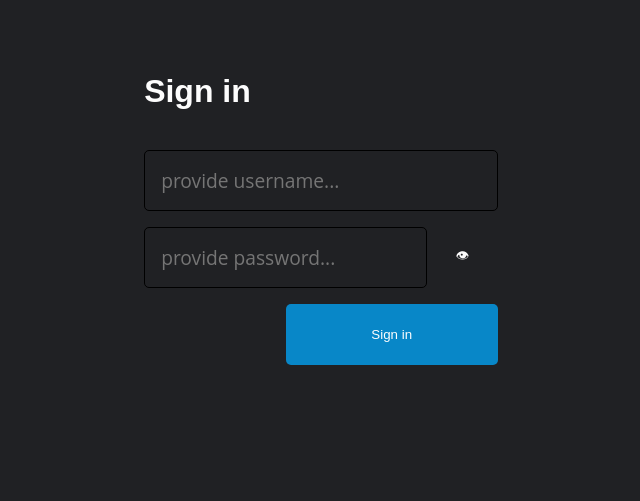
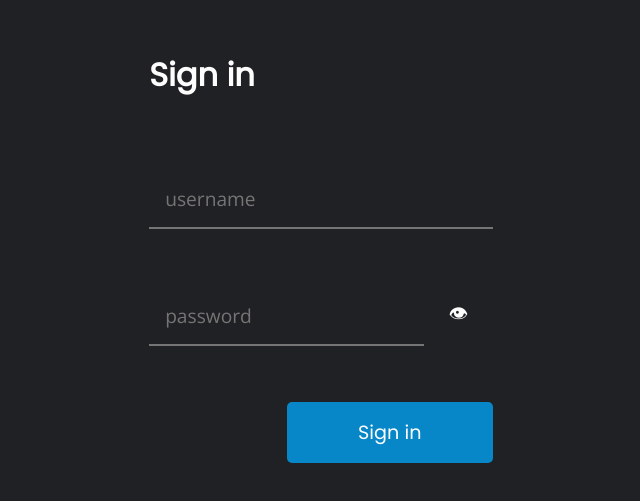
Before and after one commit to pALINchuk/chat_room, a React (Vite) app in the folder client/: page /login in a window 1280 px wide. Shown: the part 143-644 px from the top of the page, without its empty margins (319-959 px from the left). Built offline with nearby package versions, Linux system fonts and the light colour scheme.

Commit message:
login page initial design (sass) completed

```diff
--- a/client/src/Components/Login/Login.module.sass
+++ b/client/src/Components/Login/Login.module.sass
@@ -1,6 +1,7 @@
 $bg-color-theme-dark: #202124
 $text-colour-theme-dark: #fdfdfd
 $shadow-colour-theme-dark: rgba(0,170,255,0.75)
+$placeholder-colour-theme-dark: #757575
 
 .LoginPage
   width: 100%
@@ -11,56 +12,136 @@ $shadow-colour-theme-dark: rgba(0,170,255,0.75)
   background: $bg-color-theme-dark
 
 
+
+
+
 .LoginPage_Form
   display: grid
   border-radius: 1em
   padding: 2em
   transition: box-shadow .15s ease-in-out
-  grid-template-rows: 1fr 1fr 1fr 1fr 1fr
+  grid-template-rows: 1fr 1fr 1fr 1fr
   grid-template-columns: 2fr 2fr 1fr
-  grid-row-gap: 1em
+  grid-row-gap: 3.5rem
 
 
 .LoginPage_Form_header
   grid-row: 1/2
   grid-column: 1/4
   font-family: Poppins, sans-serif
+  font-size: 2rem
   position: relative
   color: $text-colour-theme-dark
+  cursor: default
+
+
+
 
 .LoginPage_Form_username
   grid-row: 2/3
   grid-column: 1/4
   position: relative
   outline: none
-  border-radius: 5px
-  border: 1px solid black
+  //border-radius: 5px
+  border: none
+  border-bottom: 2px solid $placeholder-colour-theme-dark
   padding: 1rem
   font-family: "Open Sans", sans-serif
   font-size: 1.2rem
   background: $bg-color-theme-dark
   color: $text-colour-theme-dark
+  transition: all .1s
+
+.LoginPage_Form_username:focus
+  border-bottom-color: $shadow-colour-theme-dark
+
 
 .LoginPage_Form_password
   grid-row: 3/4
   grid-column: 1/3
   position: relative
   outline: none
-  border-radius: 5px
-  border: 1px solid black
+  //border-radius: 5px
+  border: none
+  border-bottom: 2px solid $placeholder-colour-theme-dark
   padding: 1rem
   font-size: 1.2rem
   font-family: "Open Sans", sans-serif
   background: $bg-color-theme-dark
   color: $text-colour-theme-dark
+  transition: all .1s
+
+.LoginPage_Form_password:focus
+  border-bottom-color: $shadow-colour-theme-dark
+
+
+.LoginPage_Form_inputPlaceholder
+  z-index: 10
+  font-family: "Open Sans", sans-serif
+  font-size: 1.2rem
+  color: $placeholder-colour-theme-dark
+  position: relative
+  width: 100%
+  height: 100%
+  display: flex
+  align-items: center
+  padding: 1rem
+  cursor: pointer
+  -webkit-user-select: none
+  -moz-user-select: none
+  -ms-user-select: none
+  user-select: none
+  transition: all .1s
+
+
+.LoginPage_Form_usernamePlaceholder
+  grid-row: 2/3
+  grid-column: 1/4
+
+.LoginPage_Form_passwordPlaceholder
+  grid-row: 3/4
+  grid-column: 1/3
+
+
+.LoginPage_Form_username:focus  + .LoginPage_Form_usernamePlaceholder
+  transform: translateY(-100%)
+  cursor: initial
+  color: $shadow-colour-theme-dark
+
+.LoginPage_Form_username:not(:placeholder-shown) + .LoginPage_Form_usernamePlaceholder
+  transform: translateY(-100%)
+  cursor: default
+
+.LoginPage_Form_password:focus  + .LoginPage_Form_passwordPlaceholder
+  transform: translateY(-100%)
+  cursor: initial
+  color: $shadow-colour-theme-dark
+
+.LoginPage_Form_password:not(:placeholder-shown) + .LoginPage_Form_passwordPlaceholder
+  transform: translateY(-100%)
+  cursor: default
+
+
+
+
+
 
 .LoginPage_Form_showPasswordBtn
   grid-row: 3/4
   grid-column: 3/4
-  border: 0
+  border: none
+  font-family: Arial, sans-serif
+  outline: none
+  font-size: 1.2rem
   background: $bg-color-theme-dark
   color: $text-colour-theme-dark
   cursor: pointer
+
+.LoginPage_Form_showPasswordBtn:hover
+  color: $shadow-colour-theme-dark
+
+.LoginPage_Form_showPasswordBtn__focused
+  color: $shadow-colour-theme-dark
 
 .LoginPage_Form_submitBtn
   grid-row: 4/5
@@ -70,12 +151,16 @@ $shadow-colour-theme-dark: rgba(0,170,255,0.75)
   border: 0
   border-radius: 5px
   font-family: Poppins, sans-serif
+  font-size: 1.2rem
   cursor: pointer
   transition: all .15s
+
+
 
 .LoginPage_Form_submitBtn:hover
   background: $bg-color-theme-dark
   box-shadow: 0px 0px 5px 3px $shadow-colour-theme-dark inset
 
+
 .LoginPage_Form:has(input:focus)
   box-shadow: 0px 4px 15px 8px $shadow-colour-theme-dark
--- a/client/src/Components/Login/Login.tsx
+++ b/client/src/Components/Login/Login.tsx
@@ -1,11 +1,25 @@
-import React, { FunctionComponent } from 'react';
+import React, {FunctionComponent, useRef} from 'react';
 import styles from "./Login.module.sass"
 
 
 export const Login: FunctionComponent = () => {
 
+	const passwordInputRef : React.RefObject<HTMLInputElement> = useRef<HTMLInputElement>(null)
+	const showPasswordButton: React.RefObject<HTMLButtonElement> = useRef<HTMLButtonElement>(null)
 	const handleSubmit = (e:any) =>{
 		e.preventDefault()
+	}
+
+	const handleShowPasswordClick = (): void =>{
+		if (!passwordInputRef.current) return;
+		if(passwordInputRef.current.type == "password"){
+			passwordInputRef.current.type = "text"
+		}else{
+			passwordInputRef.current.type = "password"
+		}
+
+		if(!showPasswordButton.current) return;
+		showPasswordButton.current.classList.toggle(styles.LoginPage_Form_showPasswordBtn__focused)
 	}
 
 	return (
@@ -13,9 +27,14 @@ export const Login: FunctionComponent = () => {
 			<div className={styles.LoginPage}>
 				<form className={styles.LoginPage_Form} onSubmit={handleSubmit}>
 					<h1 className={styles.LoginPage_Form_header}>Sign in</h1>
-					<input type="text" className={styles.LoginPage_Form_username} placeholder="provide username..."/>
-					<input type="password" className={styles.LoginPage_Form_password} placeholder="provide password..."/>
-					<button className={styles.LoginPage_Form_showPasswordBtn}>👁</button>
+
+					<input type="text" id="usernameInput" className={styles.LoginPage_Form_username} placeholder=" "/>
+					<label htmlFor="usernameInput" className={[styles.LoginPage_Form_usernamePlaceholder, styles.LoginPage_Form_inputPlaceholder].join(' ')}>username</label>
+
+					<input type="password" id="passwordInput" className={styles.LoginPage_Form_password} placeholder=" " ref={passwordInputRef}/>
+					<label htmlFor="passwordInput" className={`${styles.LoginPage_Form_passwordPlaceholder} ${styles.LoginPage_Form_inputPlaceholder}`}>password</label>
+
+					<button className={styles.LoginPage_Form_showPasswordBtn} onClick={handleShowPasswordClick} ref={showPasswordButton}>👁</button>
 					<button type="submit" className={styles.LoginPage_Form_submitBtn}>Sign in</button>
 				</form>
 			</div>
--- a/client/src/index.sass
+++ b/client/src/index.sass
@@ -1,10 +1,11 @@
 @font-face
   font-family: Poppins
-  src: url('https://fonts.googleapis.com/css2?family=Poppins&family=Rubik:wght@500&display=swap')
+  src: url('assets/Poppins-Regular.ttf') format('truetype')
 
 @font-face
   font-family: "Open Sans"
-  src: url("https://fonts.googleapis.com/css2?family=Open+Sans:wght@300;400;500;600;700;800&display=swap")
+  src: url('assets/OpenSans-VariableFont.ttf') format('truetype')
+
 
 
 *
```
Also changed, not shown: client/src/assets/OpenSans-VariableFont.ttf (added), client/src/assets/Poppins-Regular.ttf (added).
